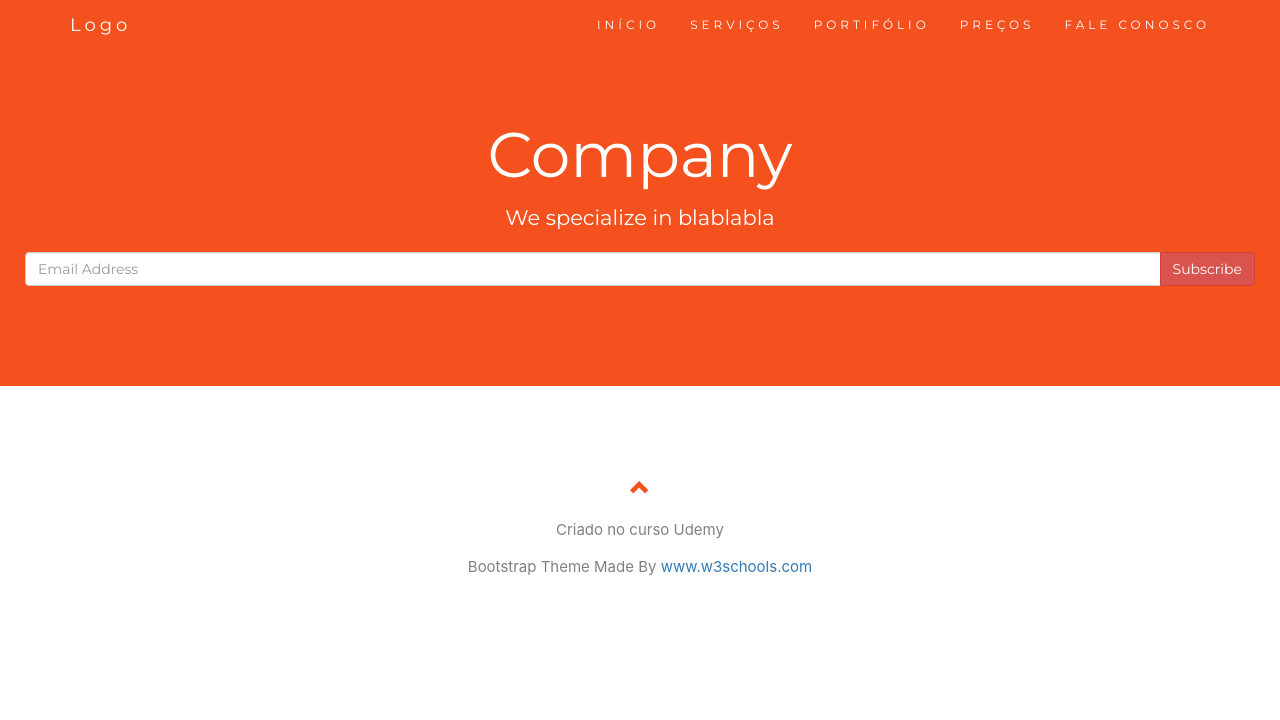
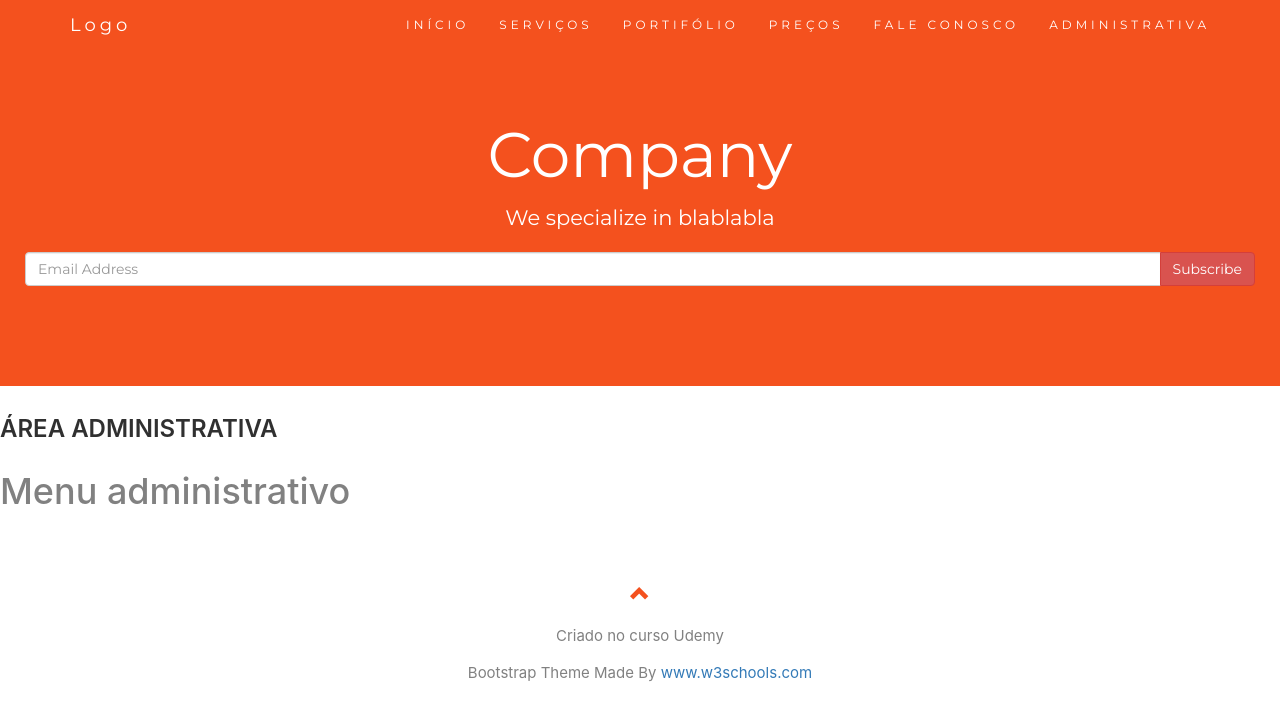
Before and after one commit to desenv-marcelo-silva/react-udemy-1, a React (Create React App) app: page /admin in a window 1280 px wide. Shown: the top 720 px of the page. Built offline with nearby package versions, Linux system fonts and the light colour scheme.

Commit message:
Criação de componente e menu administrativo.
Criação de componente e menu administrativo.

```diff
--- a/src/App.js
+++ b/src/App.js
@@ -9,6 +9,8 @@ import Servicos from './componentes/servicos';
 import Portifolio from './componentes/portifolio';
 import Precos from './componentes/precos';
 import Contato from './componentes/contato';
+//
+import Admin from './admin/admin';
 
 class App extends Component {
   render() {
@@ -23,6 +25,7 @@ class App extends Component {
           <Route path="/precos" component={Precos} />
           <Route path="/contato" component={Contato} />
 
+          <Route path="/admin" component={Admin} />
           <Rodape />
         </div>
       </BrowserRouter>
--- /dev/null
+++ b/src/admin/admin.js
@@ -0,0 +1,20 @@
+import React, { Component } from 'react'
+
+import Menu from './menu';
+
+class Admin extends Component {
+    constructor(props) {
+        super(props)
+    }
+
+    render() {
+        return (
+            <div>
+                <h2>Área administrativa</h2>
+                <Menu />
+            </div>
+        )
+    }
+}
+
+export default Admin
--- /dev/null
+++ b/src/admin/menu.js
@@ -0,0 +1,9 @@
+import React from 'react'
+
+const Menu = props => {
+    return (
+        <h1>Menu administrativo</h1>
+    )
+}
+
+export default Menu
--- a/src/componentes/cabecalho.js
+++ b/src/componentes/cabecalho.js
@@ -35,6 +35,7 @@ const Cabecalho = props => {
                             <li><Link to='/portifolio'>PORTIFÓLIO</Link></li>
                             <li><Link to='/precos'>PREÇOS</Link></li>
                             <li><Link to='/contato'>FALE CONOSCO</Link></li>
+                            <li><Link to='/admin'>ADMINISTRATIVA</Link></li>
                         </ul>
                     </div>
                 </div>
```
